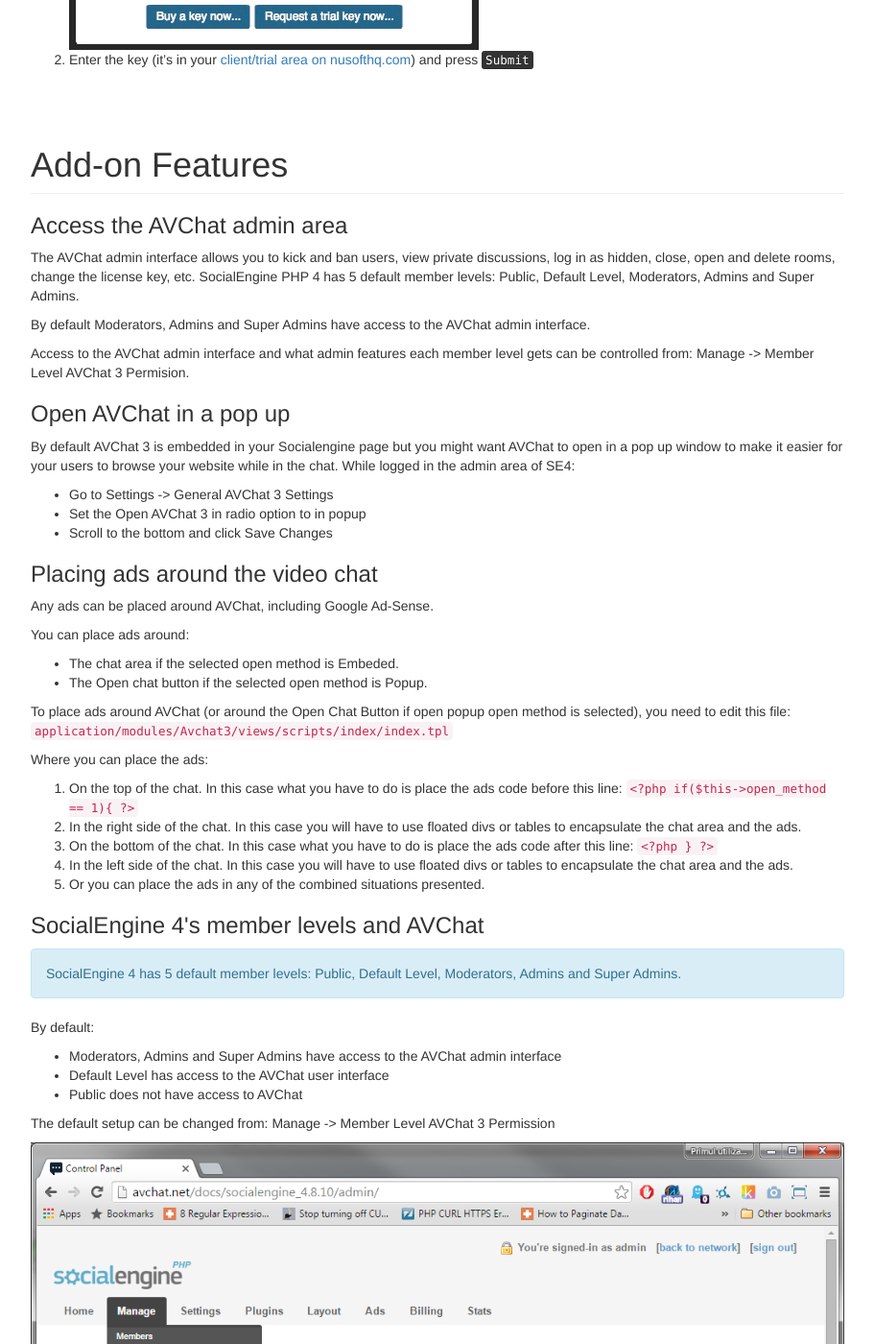
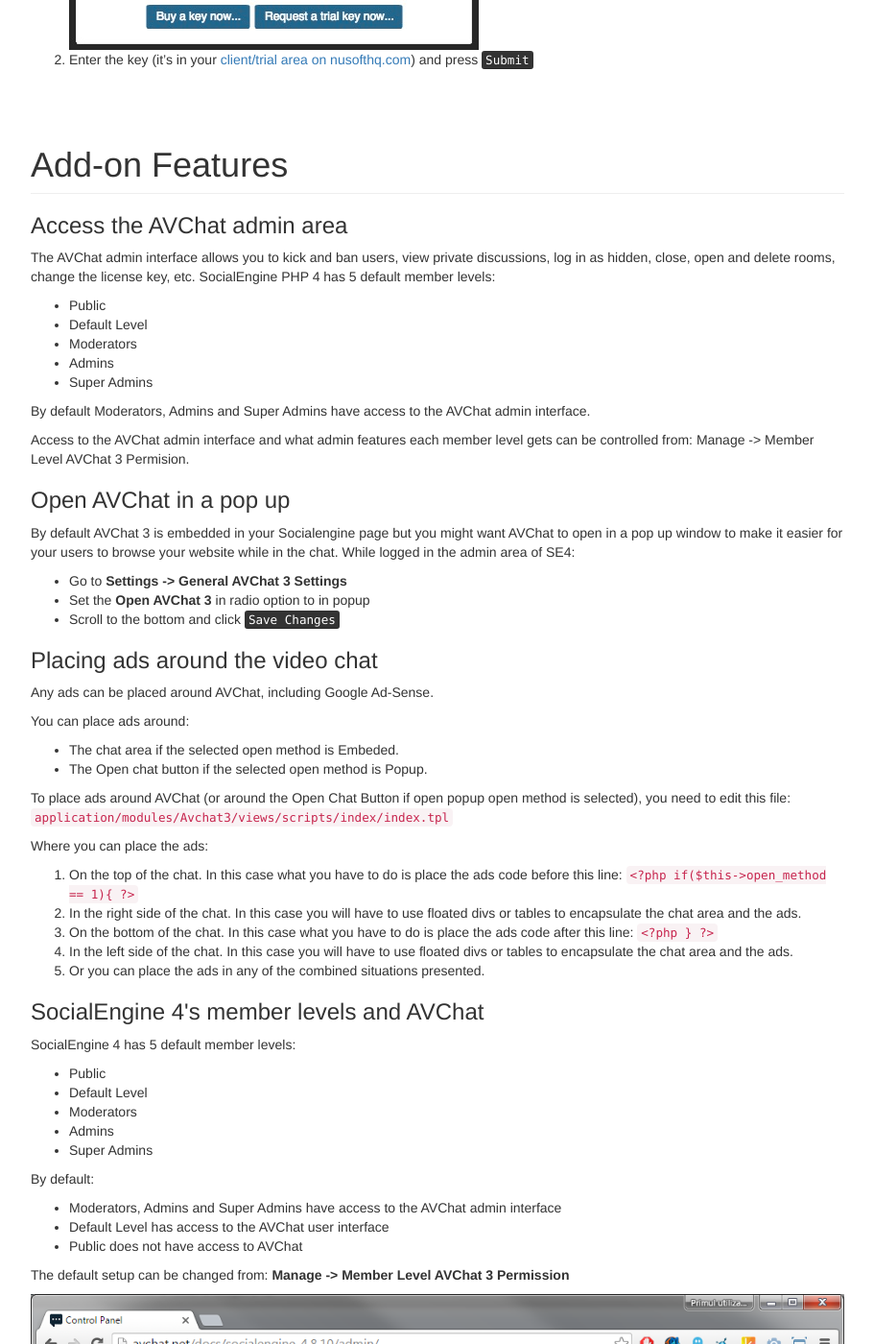
Before and after one commit to nusofthq/avchat-documentation, a Jekyll site: the page built from socialengine.md, in a window 1280 px wide and 1400 px high, scrolled down 3629 px. Shown: the whole window at 96% size, without its empty margins (38-949 px from the left). Built offline with Jekyll 4.4.1, drawn with Linux system fonts in a browser that asks for light colours; nearby versions of some CDN libraries; comment, search, counter and statistics services are not loaded; some of the changed text lies outside the part shown.

Commit message:
added highlights

```diff
--- a/socialengine.md
+++ b/socialengine.md
@@ -51,7 +51,7 @@
 <h2 id="installing-the-application-and-avchat-on-socialengine">SocialEngine 4 add-on &amp; AVChat installation</h2>
 <h3>Install the add-on</h3>
 
-1. Login as admin into your SocialEngine PHP 4 Website and go to Admin >> Manage >> Packages & Plugins
+1. Login as admin into your SocialEngine PHP 4 Website and go to **Admin >> Manage >> Packages & Plugins**
 <img src="{{site.github.url}}/assets/images/se/se_01.gif.png" class="img-responsive" />
 2. Click on <kbd>Install New Packages</kbd> then on <kbd>Add Packages</kbd>
 3. Browse to where you unzipped `avchat3_socialengineall_UNZIPFIRST.zip` and select the `module-avchat3-xxxx.tar` file from the `socialengine_4.x` folder.
@@ -73,7 +73,7 @@
 
 <h2 id="completing-the-installation">Complete installation</h2>
 <h3>Connect AVChat to the media server app</h3>
-1. Now back in the SE4 admin area go to `Settings > AVChat 3 Settings`
+1. Now back in the SE4 admin area go to **Settings > AVChat 3 Settings**
 <img src="{{site.github.url}}/assets/images/se/se_04.gif.png" class="img-responsive" />
 and enter the RTMP connection string to your `avchat30` application on the media server. It should look like this:
 `rtmp://myFMSserver.com/avchat30/_definst_`
@@ -84,7 +84,7 @@
 
 ### Enter the chat and insert the license key
 
-1. Go to `Admin -> Plugins -> Flash Video Chat` to enter the video chat, you will be asked for the license key:
+1. Go to **Admin -> Plugins -> Flash Video Chat** to enter the video chat, you will be asked for the license key:
 <img src="{{site.github.url}}/assets/images/se/license_key.jpg" class="img-responsive" />
 2. Enter the key (it's in your [client/trial area on nusofthq.com](https://nusofthq.com/c/)) and press <kbd>Submit</kbd>
 
@@ -95,7 +95,13 @@
 <h2 id="accessing-the-avchat-admin-area-socialengine">Access the AVChat admin area</h2>
 
 The AVChat admin interface allows you to kick and ban users, view private discussions, log in as hidden, close, open and delete rooms, change the license key, etc.
-SocialEngine PHP 4 has 5 default member levels: Public, Default Level, Moderators, Admins and Super Admins.
+SocialEngine PHP 4 has 5 default member levels:
+
+* Public
+* Default Level
+* Moderators
+* Admins
+* Super Admins
 
 By default Moderators, Admins and Super Admins have access to the AVChat admin interface.
 
@@ -107,9 +113,9 @@
 By default AVChat 3 is embedded in your Socialengine page but you might want AVChat to open in a pop up window to make it easier for your users to browse your website while in the chat.
 While logged in the admin area of SE4:
 
-* Go to Settings -> General AVChat 3 Settings
-* Set the Open AVChat 3 in radio option to in popup
-* Scroll to the bottom and click Save Changes
+* Go to **Settings -> General AVChat 3 Settings**
+* Set the **Open AVChat 3** in radio option to in popup
+* Scroll to the bottom and click <kbd>Save Changes</kbd>
 
 
 <h2 id="avchat-socialengine-ads">Placing ads around the video chat</h2>
@@ -136,7 +142,13 @@
 
 <h2 id="socialengine-member-levels">SocialEngine 4's member levels and AVChat</h2>
 
-<div class="alert alert-info" role="alert">SocialEngine 4 has 5 default member levels: Public, Default Level, Moderators, Admins and Super Admins.</div>
+SocialEngine 4 has 5 default member levels:
+
+* Public
+* Default Level
+* Moderators
+* Admins
+* Super Admins
 
 By default:
 
@@ -186,7 +197,7 @@
 <h2 id="change-menu-title-socialengine">How to change the Flash Video Chat menu item title</h2>
 
 1. Login as admin into your Social Engine PHP 4 website
-2. Go to Layout ->Menu Editor
+2. Go to **Layout ->Menu Editor**
 3. By default the Video Chat link is placed into the Main Navigation Menu. If you placed it into other menu, select the corresponding menu from the drop down. Find the Video Chat item, and click edit (see the screenshot below).
 <img src="{{site.github.url}}/assets/images/se/se4_avchat3_menu_item.png" class="img-responsive" />
 4. Type the new menu title in the "Label" field and save (see the screenshot below).
@@ -197,7 +208,7 @@
 
 This is a delicate task which requires editing a sensitive file, `application/index.php`.
 
-<div class="alert alert-warning" role="alert">Before going further make sure that you BACKUP application/index.php</div>
+<div class="alert alert-warning" role="alert"><p markdown="1">Before going further make sure that you BACKUP `application/index.php`</p></div>
 
 Let's say that you want to access AVChat 3 by going to http://yourse4site.com/outstandingchat instead of http://yourse4site.com/avchat3. SE4 automatically creates the URL and it cannot be changed from the admin area. Editing the .htaccess file is a nightmare. So the easiest possible way is this:
 
```
Also changed, not shown: other parts of socialengine.md (+6 -7 lines).
